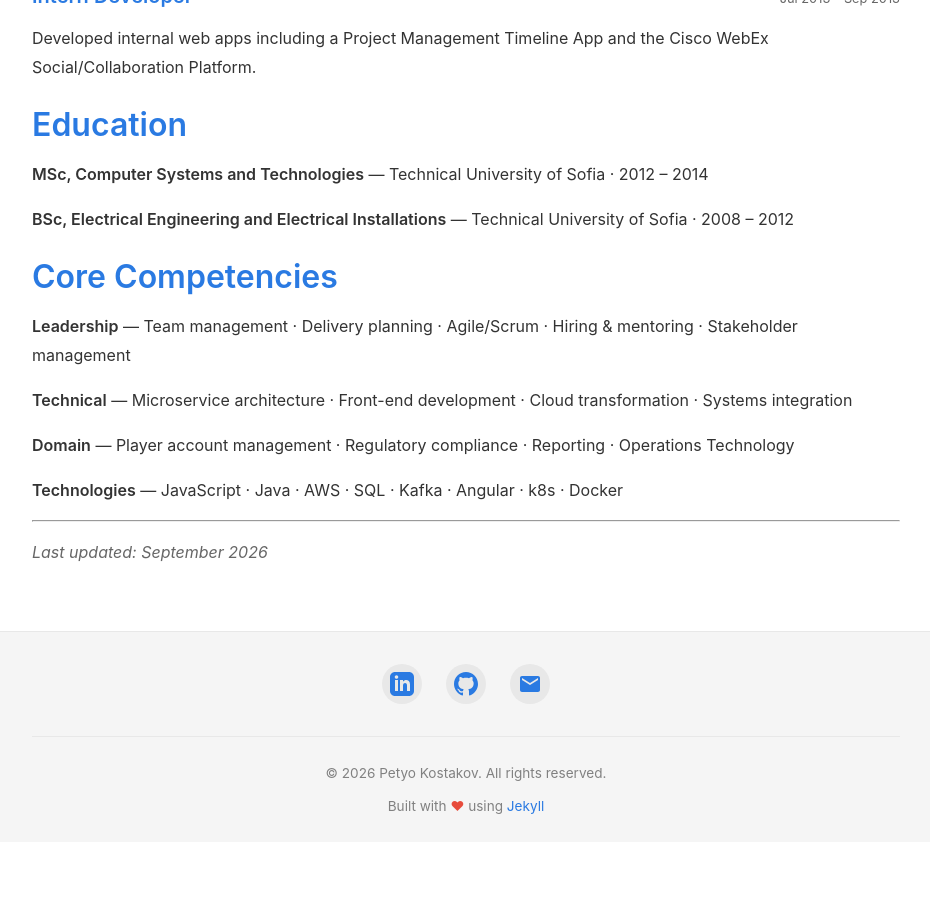
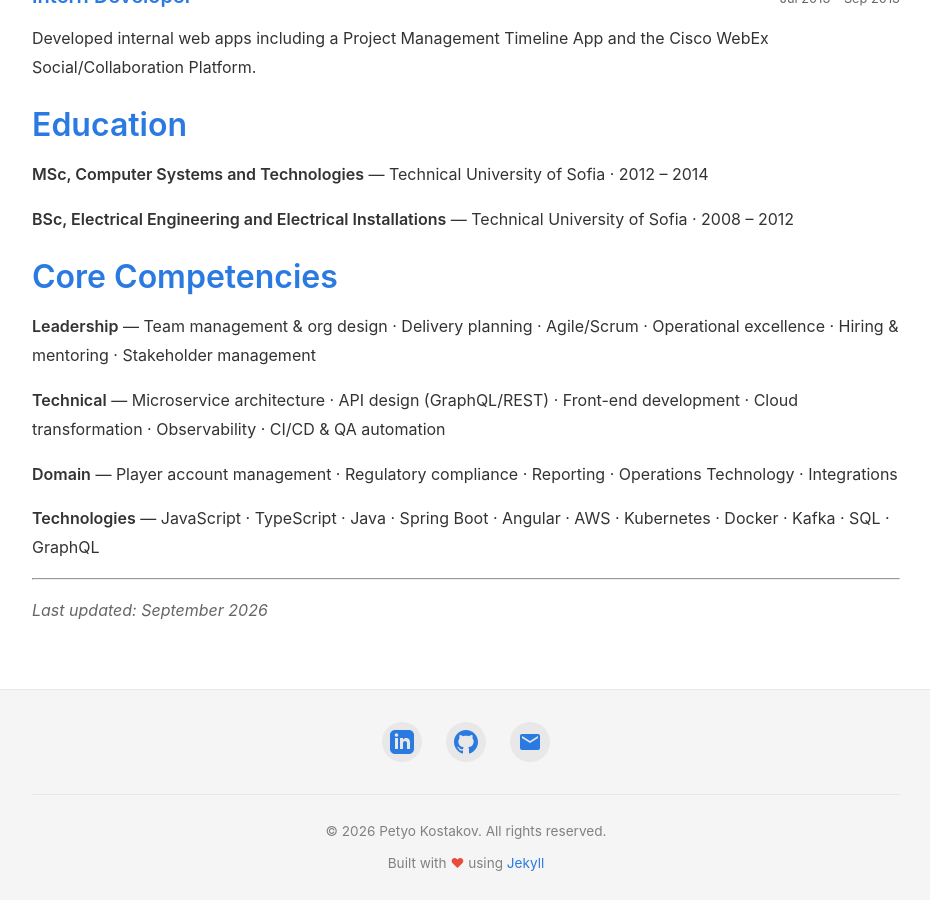
Before and after one commit to PetyoKostakov/PetyoKostakov.github.io, a Jekyll site: the page built from cv.md, in a window 1280 px wide and 900 px high, scrolled down 2599 px. Shown: the whole window, without its empty margins (174-1104 px from the left). Built offline with Jekyll 4.4.1, drawn with Linux system fonts in a browser that asks for light colours; before the commit the page ends 3441 px from its top, so only the background shows below that.

Commit message:
Core Competencies changes

```diff
--- a/cv.md
+++ b/cv.md
@@ -94,13 +94,13 @@ Developed internal web apps including a Project Management Timeline App and the
 **BSc, Electrical Engineering and Electrical Installations** — Technical University of Sofia · 2008 – 2012
 
 ## Core Competencies
-**Leadership** — Team management · Delivery planning · Agile/Scrum · Hiring & mentoring · Stakeholder management
+**Leadership** — Team management & org design · Delivery planning · Agile/Scrum · Operational excellence · Hiring & mentoring · Stakeholder management
 
-**Technical** — Microservice architecture · Front-end development · Cloud transformation · Systems integration
+**Technical** — Microservice architecture · API design (GraphQL/REST) · Front-end development · Cloud transformation · Observability · CI/CD & QA automation
 
-**Domain** — Player account management · Regulatory compliance · Reporting · Operations Technology
+**Domain** — Player account management · Regulatory compliance · Reporting · Operations Technology · Integrations
 
-**Technologies** — JavaScript · Java · AWS · SQL · Kafka · Angular · k8s · Docker
+**Technologies** — JavaScript · TypeScript · Java · Spring Boot · Angular · AWS · Kubernetes · Docker · Kafka · SQL · GraphQL
 
 ---
 
```
